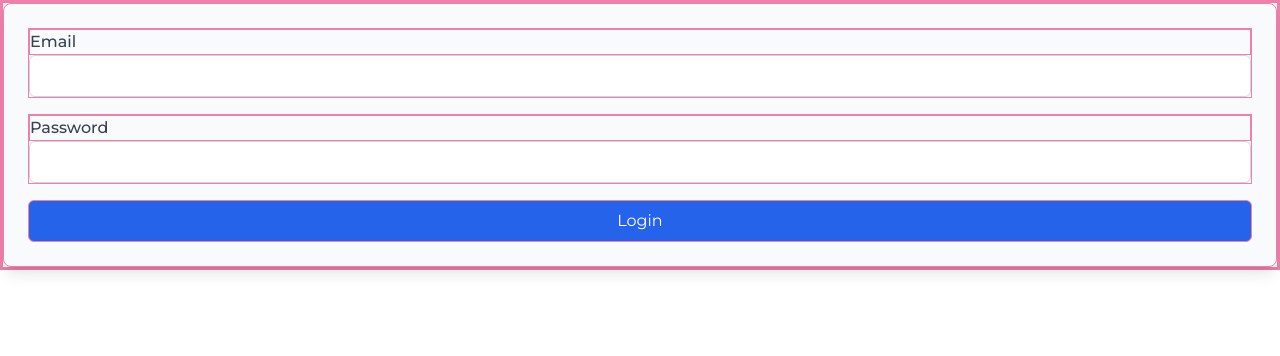
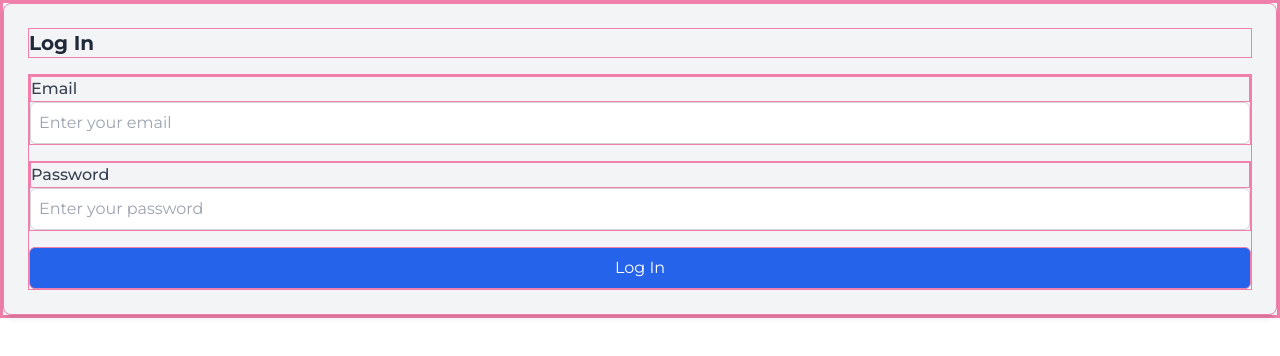
Before and after one commit to hediye-ersan/Trend-Kod, a React (Vite) app: page /login in a window 1280 px wide. Shown: the top 356 px of the page. Built offline with nearby package versions, Linux system fonts and the light colour scheme; a web font is replaced by a local one.

Commit message:
LoginFormu revize eder

```diff
--- a/src/page/LoginForm.jsx
+++ b/src/page/LoginForm.jsx
@@ -1,83 +1,80 @@
-// LoginForm.js
-
-import React, { useState, useEffect } from "react";
-import { useLocation, useHistory } from "react-router-dom";
+import React, { useState } from "react";
 import axios from "axios";
 
-// Axios instance
-const api = axios.create({
-  baseURL: "https://workintech-fe-ecommerce.onrender.com",
-});
-
 const LoginForm = () => {
-  const { state } = useLocation();
-  const history = useHistory();
+  const [email, setEmail] = useState("");
+  const [password, setPassword] = useState("");
   const [loading, setLoading] = useState(false);
   const [error, setError] = useState("");
 
-  // Eğer yönlendirme ile gelen email ve password varsa, onları alıyoruz
-  const [email, setEmail] = useState(state?.email || "");
-  const [password, setPassword] = useState(state?.password || "");
-
   const handleLogin = async (e) => {
-    e.preventDefault();
+    e.preventDefault(); // Formun varsayılan davranışını engelle
     setLoading(true);
     setError("");
 
     try {
-      const response = await api.post("/login", {
-        email,
-        password,
-      });
+      const response = await axios.post(
+        "https://workintech-fe-ecommerce.onrender.com/login",
+        { email, password }
+      );
 
       if (response.data?.token) {
-
-        console.log("Login successful. Token:", response.data.token);
-        localStorage.setItem("token", response.data.token);
-        history.push("/");
+        alert("Login successful!");
+        window.location.href = "/dashboard"; // Basitçe yönlendirme
       }
-    } catch (error) {
-      setError("Invalid credentials. Please try again.");
+    } catch (err) {
+      setError(
+        err.response?.data?.message || "An error occurred. Please try again."
+      );
     } finally {
       setLoading(false);
     }
   };
 
-
   return (
-    <form onSubmit={handleLogin} className="login-form space-y-4 p-6 bg-gray-50 rounded-lg shadow-lg">
-      {error && <p className="text-red-600 text-sm">{error}</p>}
-
+    <div className="login-form p-6 bg-gray-100 rounded-lg shadow-md">
+      <h2 className="text-xl font-bold text-gray-800 mb-4">Log In</h2>
+      {error && <p className="text-red-600 mb-2">{error}</p>}
+      <form onSubmit={handleLogin} className="space-y-4">
         <div className="flex flex-col">
-        <label className="font-medium text-gray-700">Email</label>
+          <label htmlFor="email" className="font-medium text-gray-700">
+            Email
+          </label>
           <input
-          className="border border-gray-300 rounded-md p-2 focus:ring-2 focus:ring-blue-500"
+            type="email"
             id="email"
-          type="email"
             value={email}
             onChange={(e) => setEmail(e.target.value)}
+            className="border border-gray-300 rounded-md p-2 focus:ring-2 focus:ring-blue-500"
+            placeholder="Enter your email"
+            required
           />
         </div>
-
         <div className="flex flex-col">
-        <label className="font-medium text-gray-700">Password</label>
+          <label htmlFor="password" className="font-medium text-gray-700">
+            Password
+          </label>
           <input
-          className="border border-gray-300 rounded-md p-2 focus:ring-2 focus:ring-blue-500"
+            type="password"
             id="password"
-          type="password"
             value={password}
             onChange={(e) => setPassword(e.target.value)}
+            className="border border-gray-300 rounded-md p-2 focus:ring-2 focus:ring-blue-500"
+            placeholder="Enter your password"
+            required
           />
         </div>
-
         <button
           type="submit"
           disabled={loading}
-        className={`w-full bg-blue-600 text-white py-2 px-4 rounded-md hover:bg-blue-700 ${loading ? "opacity-50 cursor-not-allowed" : ""}`}
+          className={`w-full py-2 px-4 bg-blue-600 text-white rounded-md hover:bg-blue-700 ${
+            loading ? "opacity-50 cursor-not-allowed" : ""
+          }`}
         >
-        {loading ? "Logging in..." : "Login"}
+          {loading ? "Logging in..." : "Log In"}
         </button>
       </form>
+    </div>
   );
 };
 
```
Lines whose indentation alone changed are shown as unchanged.
